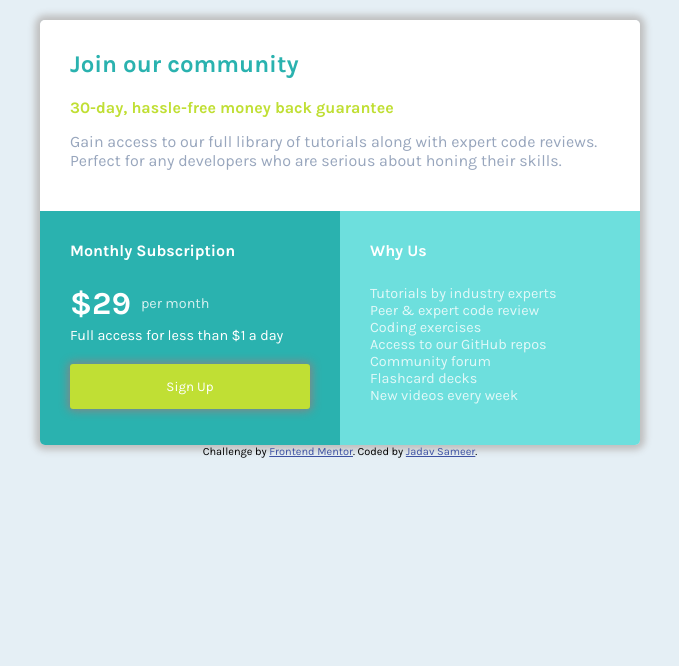
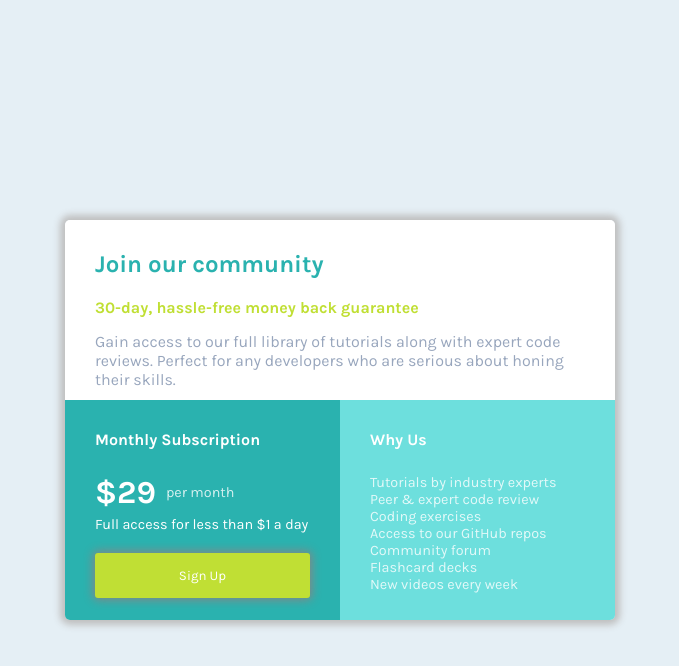
Before and after one commit to SameerJadav/single-price-grid-component-master, a plain HTML site: page index.html in a window 1280 px wide. Shown: the whole page, without its empty margins (300-979 px from the left). Drawn offline with Linux system fonts and the light colour scheme.

Commit message:
Changed to mobile fist

```diff
--- a/index.html
+++ b/index.html
@@ -8,6 +8,7 @@
   </head>
 
   <body>
+    <div class="main">
       <!-- CARD -->
       <div class="card">
         <!-- TOP CONTANER -->
@@ -16,8 +17,8 @@
           <h4>30-day, hassle-free money back guarantee</h4>
           <p>
             Gain access to our full library of tutorials along with expert code
-          reviews. Perfect for any developers who are serious about honing their
-          skills.
+            reviews. Perfect for any developers who are serious about honing
+            their skills.
           </p>
         </div>
         <!-- BOTTOM CONTAINER -->
@@ -32,7 +33,8 @@
             <p>Full access for less than &dollar;1 a day</p>
             <button>Sign Up</button>
             <!-- second div must start at the end of first div, not in the new line(no white-spaces), **IMPORTANT FOR INLINE-BLOCK -->
-        </div><div class="bottom-right-container">
+          </div>
+          <div class="bottom-right-container">
             <h4>Why Us</h4>
             <ul>
               <li>Tutorials by industry experts</li>
@@ -46,15 +48,6 @@
           </div>
         </div>
       </div>
-    <footer>
-      <p class="attribution">
-        Challenge by
-        <a href="https://www.frontendmentor.io?ref=challenge" target="_blank"
-          >Frontend Mentor</a
-        >. Coded by
-        <a href="https://github.com/SameerJadav" target="_blank">Jadav Sameer</a
-        >.
-      </p>
-    </footer>
+    </div>
   </body>
 </html>
--- a/styles.css
+++ b/styles.css
@@ -28,9 +28,6 @@ body {
 
 /* CARD */
 .card {
-  width: 600px;
-  height: 425px;
-  margin: auto;
   border-radius: 5px;
   overflow: hidden;
   box-shadow: 0px 0px 7px 5px rgba(191, 191, 191, 1);
@@ -66,7 +63,8 @@ body {
 
 /* BOTTOM CONTAINER */
 .bottom-container {
-  /* display: flex; */
+  display: flex;
+  flex-direction: column;
   width: 100%;
   height: 55%;
   color: white;
@@ -74,10 +72,8 @@ body {
 
 /* BOTTOM LEFT CONTAINER */
 .bottom-left-container {
-  width: 50%;
   height: 100%;
-  display: inline-block;
-  vertical-align: top;
+  flex-basis: 50%;
   background-color: var(--Cyan);
 }
 
@@ -126,10 +122,8 @@ body {
 
 /* BOTTOM RIGHT CONTAINER */
 .bottom-right-container {
-  width: 50%;
   height: 100%;
-  display: inline-block;
-  vertical-align: top;
+  flex-basis: 50%;
   background-color: var(--Light-Cyan);
 }
 
@@ -143,20 +137,21 @@ body {
   opacity: 0.8;
 }
 
-.attribution {
-  font-size: 11px;
-  text-align: center;
-}
-.attribution a {
-  color: #3e52a3;
-}
+/* MEDIA QUERY */
+@media (min-width: 576px) {
+  /* to center the card  */
+  .main {
+    display: flex;
+    justify-content: center;
+    align-items: center;
+    min-height: 100vh;
+  }
+  .card {
+    width: 550px;
+    height: 400px;
+  }
 
-/* MEDIA QUERY */
-@media (max-width: 650px) {
-  .card,
-  .bottom-left-container,
-  .bottom-right-container {
-    width: 100%;
-    height: auto;
+  .bottom-container {
+    flex-direction: row;
   }
 }
```
Lines whose indentation alone changed are shown as unchanged.
